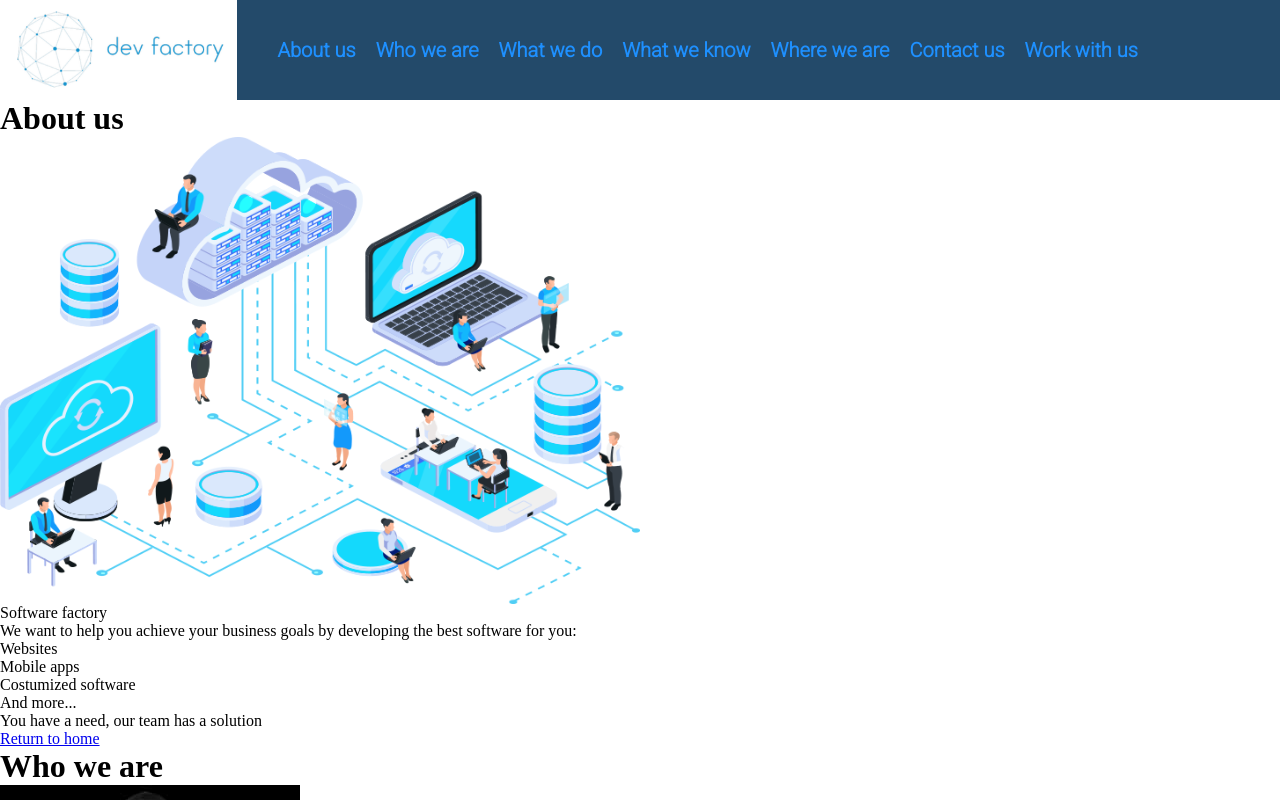
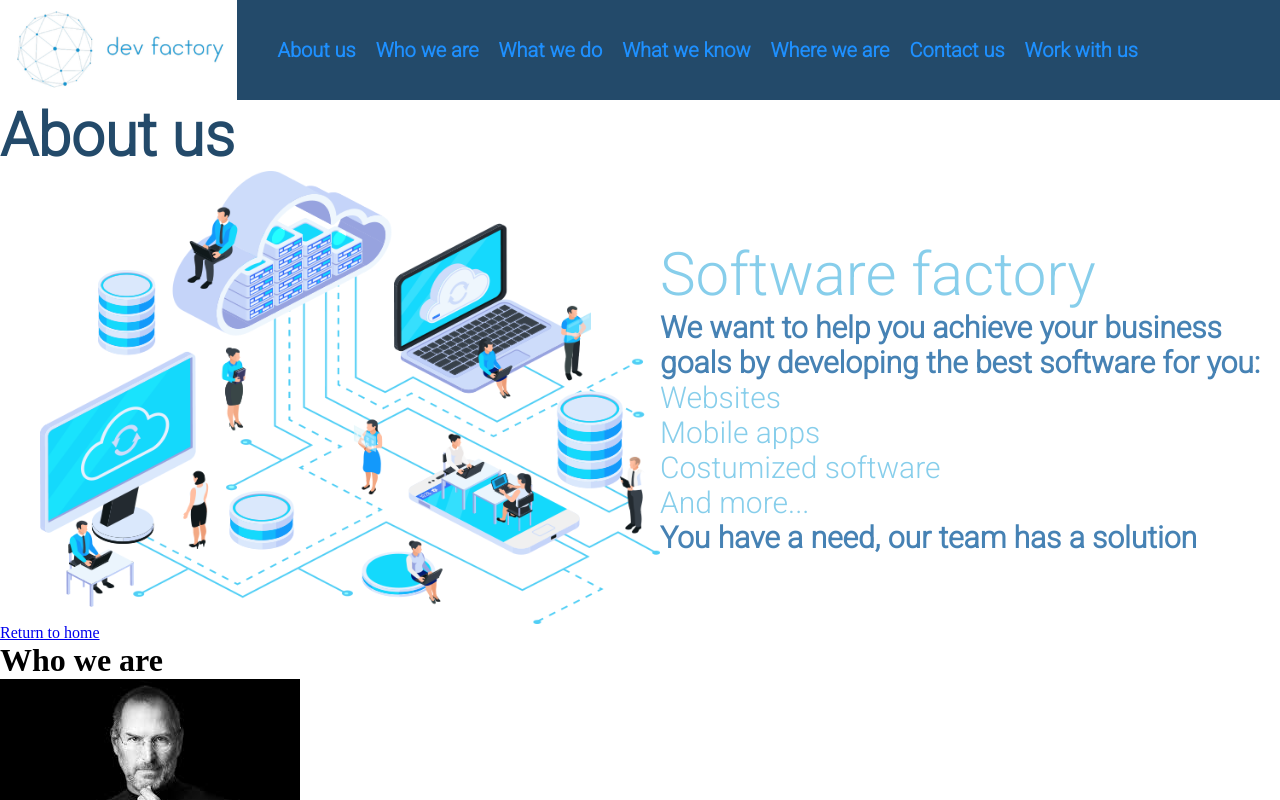
Before and after one commit to franciscofabbri/primera_entrega_web_fabbri, a plain HTML site: page index.html in a window 1280 px wide. Shown: the top 800 px of the page. Drawn offline with Linux system fonts and the light colour scheme.

Commit message:
About us section commit

```diff
--- a/css/estilos.css
+++ b/css/estilos.css
@@ -32,3 +32,38 @@
     font-size: 20px;
     font-weight: bold;
 }
+
+.titles{
+    font-family: Roboto , sans-serif;
+    color: #234a6a;
+    font-weight: bolder;
+    font-size: 60px;
+}
+
+.subtitles{
+    font-family: Roboto , sans-serif;
+    color: skyblue;
+    font-weight: inherit;
+    font-size: 60px;
+}
+
+.sections_text {
+    font-family: Roboto , sans-serif;
+    color: steelblue;
+    font-weight: bold;
+    font-size: 30px;
+}
+
+.sections_text ul{
+    font-family: Roboto , sans-serif;
+    color: skyblue;
+    font-weight: lighter;
+    font-size: 30px;
+}
+
+.container-about-us{
+    display: flex;
+    align-items: center;
+    justify-content: space-evenly;
+    margin-left: 40px;
+}
--- a/index.html
+++ b/index.html
@@ -26,15 +26,15 @@
 
 
 <div>
-
-    <h1 id="about_us" class="titles">About us</h1>
-    <div class="container-sections">
+    <section id="about_us">
+    <h1 class="titles">About us</h1>
+    <div class="container-about-us">
         <img src="images/home6_rev_02.png" style="width: 50%"/>
         <div style="width: 50%">
-            <p class="subtitle">Software factory</p>
+            <p class="subtitles">Software factory</p>
             <div class="sections_text">
                 <p>We want to help you achieve your business goals by developing the best software for you:</p>
-                <ul class="sections_text">
+                <ul>
                     <li>Websites</li>
                     <li>Mobile apps</li>
                     <li>Costumized software</li>
@@ -43,8 +43,8 @@
                 <p>You have a need, our team has a solution</p>
             </div>
         </div>
-
     </div>
+    </section>
 </div>
 
 
```
